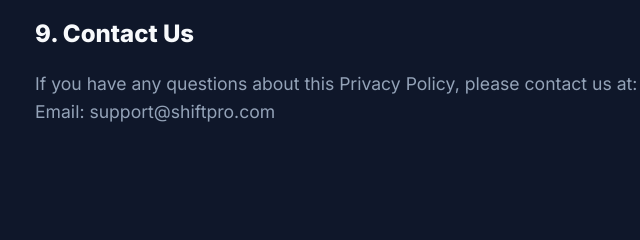
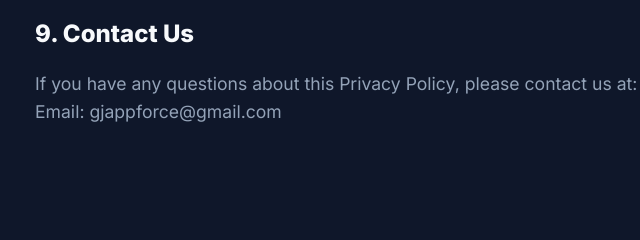
Before and after one commit to solankimukesh989898-art/shiftpro, a plain HTML site: page privacy.html in a window 1280 px wide. Shown: the part 2183-2423 px from the top of the page, 205-845 px from the left. Drawn offline with Linux system fonts and the light colour scheme.

Commit message:
Update privacy.html

```diff
--- a/privacy.html
+++ b/privacy.html
@@ -111,7 +111,7 @@
 
             <h2>9. Contact Us</h2>
             <p>If you have any questions about this Privacy Policy, please contact us at:<br>
-            Email: support@shiftpro.com</p>
+            Email: gjappforce@gmail.com</p>
         </section>
     </div>
 
```
